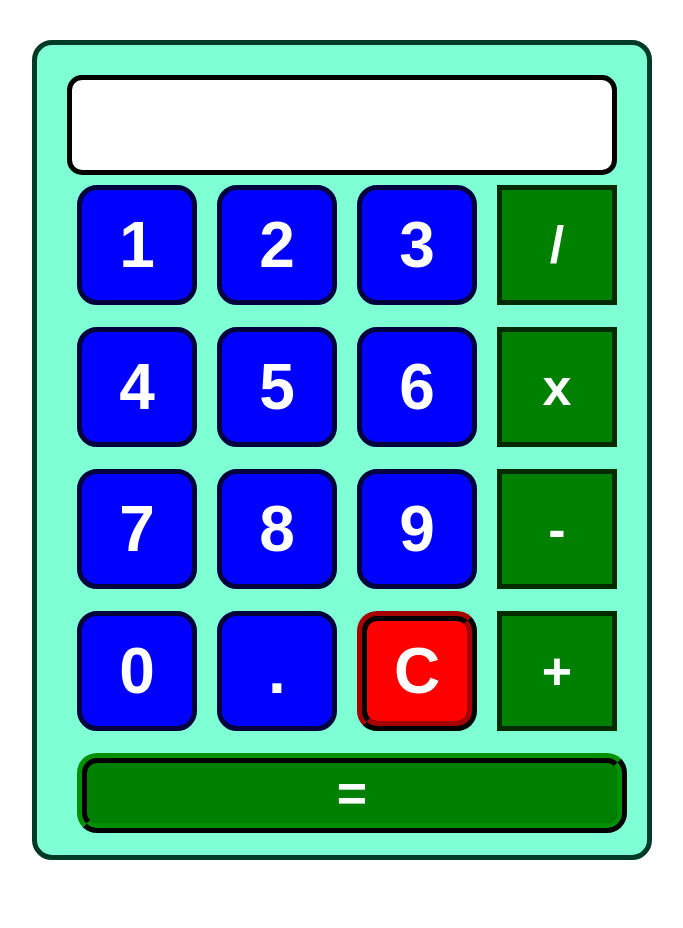
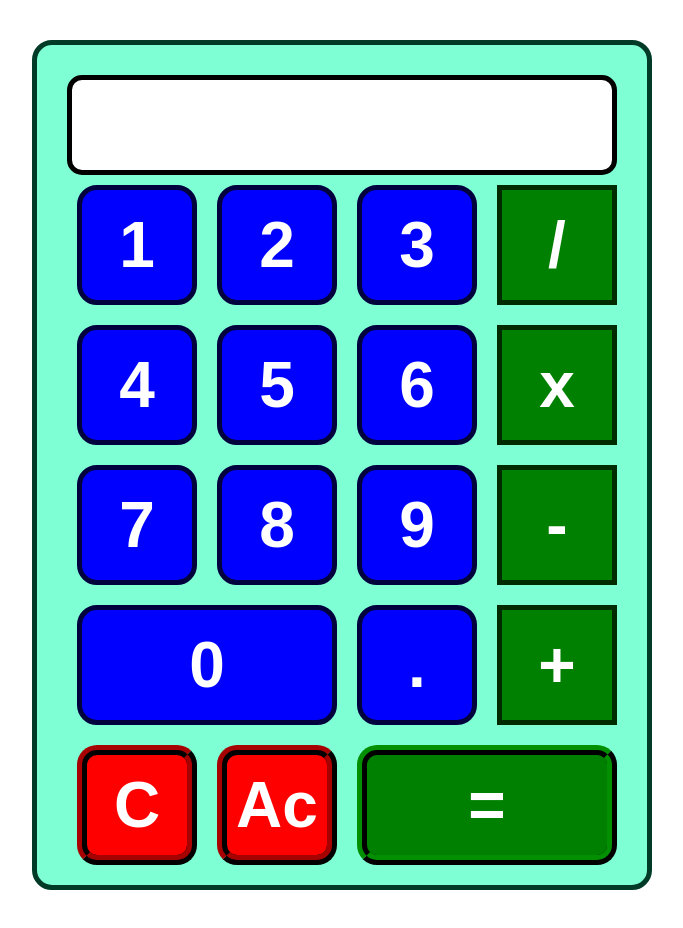
Before and after one commit to 2n232/Calculator, a plain HTML site: page index.html in a window 1280 px wide. Shown: the whole page, without its empty margins (298-981 px from the left). Before the commit the page ends 900 px from the top, so only its background shows below. Drawn offline with Linux system fonts and the light colour scheme.

Commit message:
Button C was added to delete the last written value.

```diff
--- a/css/styles.css
+++ b/css/styles.css
@@ -8,7 +8,7 @@ body {
 
 .content {
   width: 620px;
-  height: 820px;
+  height: 850px;
   background-color: aquamarine;
   border: 5px solid rgb(1,59,40);
   border-radius: 20px;
@@ -87,21 +87,24 @@ body {
   box-sizing: border-box;
   padding: 10px;
   margin: 10px;
+  color: white;
+  font-size: 64px;
+  font-weight: bold;
 }
 
 .row {
   display: flex;
 }
 
-#clear {
+#allClear, #clear {
     background-color: red;
     border: 10px  ridge rgb(83, 1, 1);
 }
 
 #equal {
-    width: 550px;
+    width: 260px;
     border: 10px ridge rgb(1, 59, 1);
-    height: 80px;
+    height: 120px;
     border-radius: 20px;
     padding: 0;
 }
@@ -109,3 +112,8 @@ body {
 .pointIsHere {
   opacity: 0.5;
 }
+
+#zero {
+  width: 260px;
+  height: 120px;
+}
--- a/index.html
+++ b/index.html
@@ -12,31 +12,33 @@
       <div class="number-operators">
         <div class="numbers">
           <div class="row firstRow">
-            <div class="number" id='one'>1</div>
-            <div class="number" id="two">2</div>
-            <div class="number" id="three">3</div>
-            <div class="operator operators" id="division"> / </div>
+            <div><button class="number" id='one'>1</button></div>
+            <div><button class="number" id="two">2</button></div>
+            <div><button class="number" id="three">3</button></div>
+            <div><button class="operator operators" id="division"> / </button></div>
           </div>
           <div class="row secondRow">
-            <div class="number" id="four">4</div>
-            <div class="number" id="five">5</div>
-            <div class="number" id="six">6</div>
-            <div class="operator operators" id="multiplication"> x </div>
+            <div><button class="number" id="four">4</button></div>
+            <div><button class="number" id="five">5</button></div>
+            <div><button class="number" id="six">6</button></div>
+            <div><button class="operator operators" id="multiplication"> x </button></div>
           </div>
           <div class="row thirdRow">
-            <div class="number" id="seven">7</div>
-            <div class="number" id="eight">8</div>
-            <div class="number" id="nine">9</div>
-            <div class="operator operators" id="minus"> - </div>
+            <div><button class="number" id="seven">7</button></div>
+            <div><button class="number" id="eight">8</button></div>
+            <div><button class="number" id="nine">9</button></div>
+            <div><button class="operator operators" id="minus"> - </button></div>
           </div>
           <div class="row fourthRow">
-            <div class="number" id="zero">0</div>
+            <div><button class="number" id="zero">0</button></div>
             <div><button class="number" id="point">.</button></div>
-            <div class="number" id="clear">C</div>
-            <div class="operator operators" id="sum"> + </div>
+
+            <div><button class="operator operators" id="sum"> + </button></div>
           </div>
           <div class="row fifthRow">
-            <div class="operator operators" id="equal">=</div>
+            <div><button class="number" id="clear">C</button></div>
+            <div><button class="number" id="allClear">Ac</button></div>
+            <div><button class="operator operators" id="equal">=</button></div>
           </div>
         </div>
       </div>
--- a/js/app.js
+++ b/js/app.js
@@ -17,10 +17,12 @@ const zero = document.querySelector('#zero');
 const point = document.querySelector('#point');
 
 const clear = document.querySelector('#clear');
+const allClear = document.querySelector('#allClear');
 
 let operationFinished = false; // Show id the operation ends.
 
-clear.addEventListener('click', clearDates);
+allClear.addEventListener('click', clearAllDates);
+clear.addEventListener('click', clearLastInput);
 
 one.addEventListener('click', enterValue);
 two.addEventListener('click', enterValue);
@@ -41,7 +43,7 @@ sum.addEventListener('click', operate);
 equal.addEventListener('click', operate);
 
 
-function clearDates() {
+function clearAllDates() {
     result.textContent = '';
 }
 
@@ -53,15 +55,14 @@ function enterValue(e) {
     result.textContent += e.target.textContent;
 }
 
-// variable with all valid numerals
-let numerals = '0123456789'
+// this function loads the values and the operator in an array and calls the operation function
 function operate(e) {
     let valors = result.textContent.split(' ');
-    console.log(valors);
     if(e.target.textContent === '='){
         operationFinished = true;
         result.textContent = operation(valors);
     } else {
+        operationFinished = false;
         result.textContent = operation(valors);
         result.textContent += e.target.textContent;
     }
@@ -90,3 +91,12 @@ function enterPoint(e) {
 function removeResult(){
     result.textContent = "";
 }
+
+function clearLastInput() {
+    let displayed = result.textContent
+    let lastIndex = displayed.length-1;
+    // the operators have one space before and one space after
+    if(displayed[lastIndex] === ' ') lastIndex -=2;
+    displayed = displayed.substring(0 , lastIndex);
+    result.textContent = displayed;
+}
```
